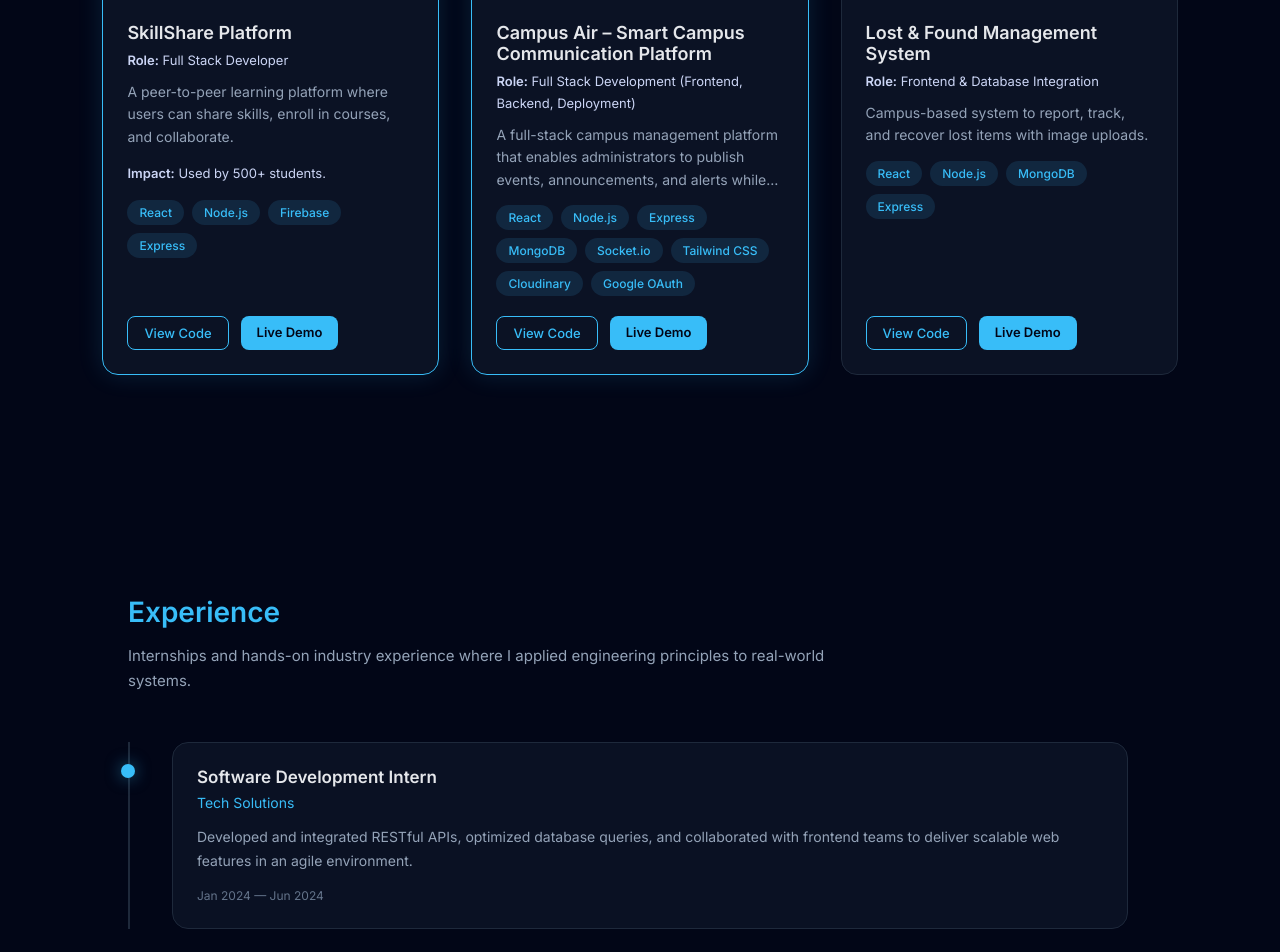
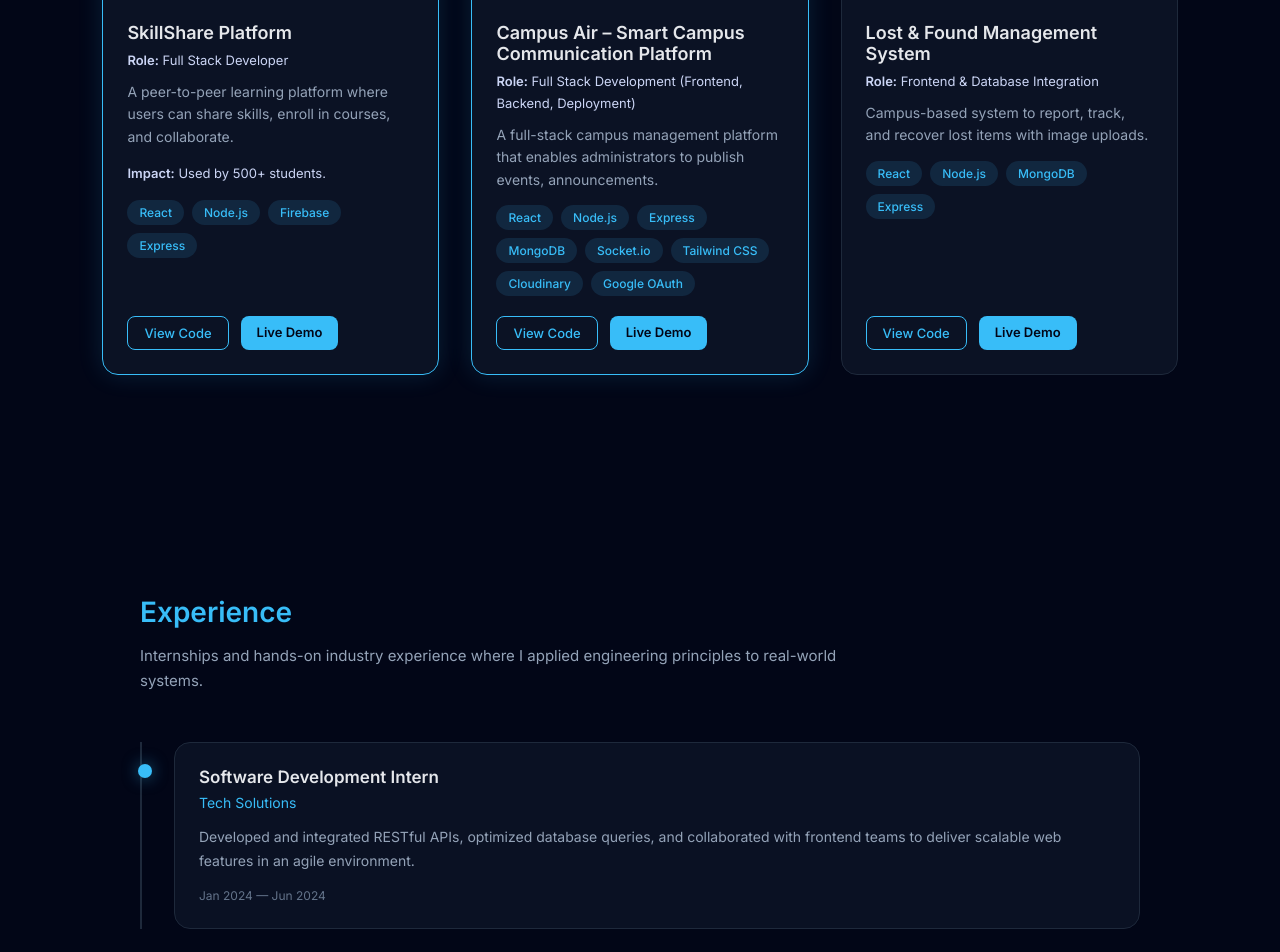
Before and after one commit to Nitesh-N-D/Portfolio, a React (Vite) app in the folder frontend/: page / in a window 1280 px wide. Shown: the part 3520-4472 px from the top of the page. Built offline with nearby package versions, Linux system fonts and the light colour scheme.

Commit message:
project added

```diff
--- a/frontend/src/components/Experience.tsx
+++ b/frontend/src/components/Experience.tsx
@@ -542,13 +542,17 @@ export default function Experience() {
 
 const styles: Record<string, CSSProperties> = {
   section: {
-    padding: "100px 10%",
-    background: "#020617"
-  },
+  width: "100%",
+  padding: "100px 6%",
+  background: "#020617",
+  display: "flex",
+  justifyContent: "center"
+},
 
-  container: {
-    maxWidth: "1000px"
-  },
+ container: {
+  maxWidth: "1000px",
+  margin: "0 auto"
+},
 
   heading: {
     fontSize: "28px",
@@ -568,7 +572,7 @@ const styles: Record<string, CSSProperties> = {
   timeline: {
     position: "relative",
     borderLeft: "2px solid #1e293b",
-    paddingLeft: "42px"
+    paddingLeft: "32px"
   },
 
   item: {
@@ -578,7 +582,7 @@ const styles: Record<string, CSSProperties> = {
 
   dot: {
     position: "absolute",
-    left: "-51px",
+    left: "-36px",
     top: "22px",
     width: "14px",
     height: "14px",
--- a/frontend/src/data/projects.ts
+++ b/frontend/src/data/projects.ts
@@ -29,7 +29,7 @@ export const projects: Project[] = [
   id: 2,
   title: "Campus Air – Smart Campus Communication Platform",
   description:
-    "A full-stack campus management platform that enables administrators to publish events, announcements, and alerts while students receive real-time notifications and email updates. The system includes Google OAuth authentication, CSV student import, analytics dashboard, and a modern responsive UI.",
+    "A full-stack campus management platform that enables administrators to publish events, announcements.",
   role: "Full Stack Development (Frontend, Backend, Deployment)",
   tech_stack: [
     "React",
```
